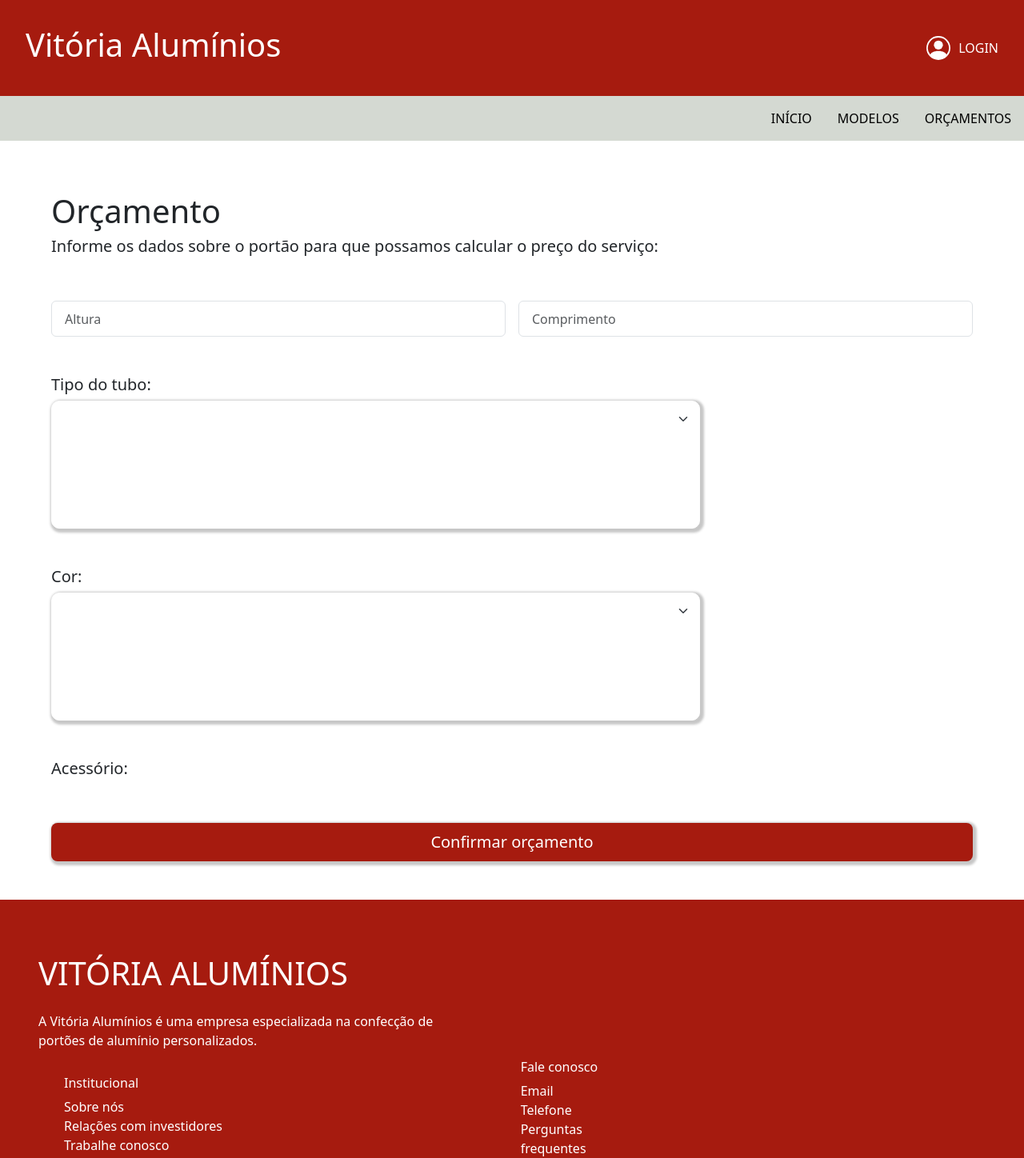
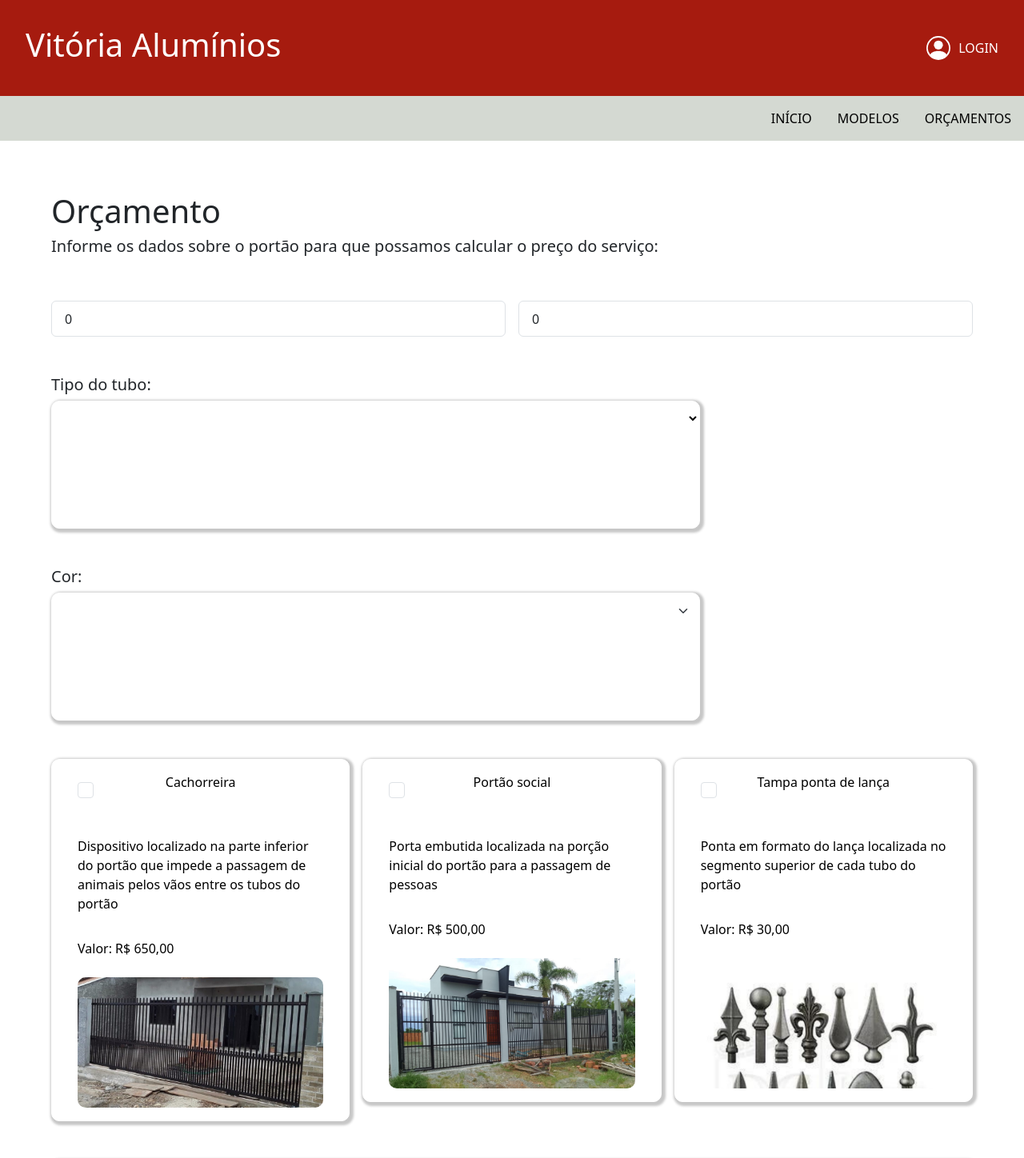
Before and after one commit to fernandapadilha/vitoria-aluminios, a Vue app: page /orcamento in a window 1280 px wide. Shown: the top 1448 px of the page at 80% size. Built offline with nearby package versions, Linux system fonts and the light colour scheme; a web font is replaced by a local one.

Commit message:
Feat: descomponentização dos campos de tubo, cor e acessórios #39

```diff
--- a/src/components/BlocoOrcamento.vue
+++ b/src/components/BlocoOrcamento.vue
@@ -1,10 +1,54 @@
 <script setup>
+import { defineProps, ref } from 'vue'
 
+const props = defineProps(['infoPortao'])
+
+function calculadoraOrcamento() {
+    const h = props.gateDetails.height
+    const l = props.gateDetails.lengthh
+    const tube = props.gateDetails.tubeSelected
+    const color = props.gateDetails.colorSelected
+    const acessories = props.gateDetails.acessoriesSelected
+
+    // CÁLCULO DOS MATERIAIS
+    // Tubo
+    localBudgetDetails.value.tubePrice = Math.ceil(3 * (h * l) / 1.8)
+    if (tube.id == 1) localBudgetDetails.value.tubePrice *= color.circleTubePrice
+    if (tube.id == 2) localBudgetDetails.value.tubePrice *= color.squareTubePrice
+
+    // Régua
+    localBudgetDetails.value.rulerPrice = h * color.rulerPrice / 6
+
+    if (h > 2.4) localBudgetDetails.value.rulerPrice += (l * color.rulerPrice / 6) * 4
+    else localBudgetDetails.value.rulerPrice += (l * color.rulerPrice / 6) * 3
+
+    // Cálculo dos acessórios
+
+    // Portão social
+    if (acessories.find((acessory) => acessory.id == 1)) {
+        localBudgetDetails.value.acessoriesPrice += (h * color.rulerPrice) + (0.8 * color.rulerPrice)
+        localBudgetDetails.value.acessoriesPrice += localBudgetDetails.value.socialGateMandatoryPrice
+    }
+
+    // Cachorreira
+    if (acessories.find((acessory) => acessory.id == 2)) {
+        if (tube.id == 1) localBudgetDetails.value.acessoriesPrice += (10 * (h * l) / 9) * color.circleTubePrice
+        else if (tube.id == 2) localBudgetDetails.value.acessoriesPrice += (10 * (h * l) / 9) * color.squareTubePrice
+
+        if (h <= 2.4) localBudgetDetails.value.acessoriesPrice += l * color.rulerPrice / 6
+    }
+
+    // Ponta de lança
+    if (acessories.find((acessory) => acessory.id == 3)) {
+        localBudgetDetails.value.acessoriesPrice += (10 * (h * l) / 1.8) * color.spearheadPrice
+    }
+}
 </script>
 
 <template>
     <main>
         <h1>Oi</h1>
+        {{ props.infoPortao }}
     </main>
 </template>
 
--- a/src/components/SelecaoAcessorio.vue
+++ b/src/components/SelecaoAcessorio.vue
@@ -1,6 +1,8 @@
 <script setup>
 import { ref } from 'vue'
-defineProps(['acessorios'])
+import { usarDadosPortao } from '@/stores/orcamento'
+
+const portao = usarDadosPortao()
 
 const acessoriosSelecionados = ref([])
 
@@ -16,7 +18,7 @@ function formatarPreco(preco) {
     <h5>Acessório:</h5>
 
     <section class="campo-selecao">
-      <template v-for="acessorio in acessorios" :key="acessorio.id">
+      <template v-for="acessorio in portao.acessorios" :key="acessorio.id">
         <section>
           <div class="campo-selecionar">
             <input
--- a/src/views/OrcamentoView.vue
+++ b/src/views/OrcamentoView.vue
@@ -1,13 +1,70 @@
 <script setup>
-import { ref } from 'vue'
-import SelecaoTubo from '../components/SelecaoTubo.vue'
-import SelecaoCor from '../components/SelecaoCor.vue'
-import SelecaoAcessorio from '../components/SelecaoAcessorio.vue'
+import { ref, computed } from 'vue'
+import { usarDadosPortao } from '@/stores/orcamento'
 import BlocoOrcamento from '@/components/BlocoOrcamento.vue'
 
+const portao = usarDadosPortao()
+
+const infoPortao = ref({
+    altura: 0,
+    comprimento: 0,
+    tuboSelecionado: {},
+    corSelecionada: {},
+    acessoriosSelecionados: []
+})
+
+const imageUrlAC = (img) => new URL(`../assets/img/${img}`, import.meta.url).href
+const imageUrlCR = computed(
+  () => new URL(`../assets/img/${infoPortao.value.corSelecionada.img}`, import.meta.url).href
+)
+const imageUrlTB = computed(
+  () => new URL(`../assets/img/${infoPortao.value.tuboSelecionado.img}`, import.meta.url).href
+)
+
+function formatarPreco(preco) {
+  return `R$ ${preco.toFixed(2).replace('.', ',')}`
+}
+
+const fraseErro = ref('')
+const mostrarCorrecao = ref(false)
 const mostrarOrcamento = ref(false)
 function componenteOrcamento() {
     mostrarOrcamento.value = !mostrarOrcamento.value
+}
+
+
+
+function verification() {
+    let sum = 0
+
+    // Height verification
+    if (gateDetails.value.height == 0 || gateDetails.value.height == '') errorSentence.value = 'Altura é um campo obrigatório'
+    else if (gateDetails.value.height < 1) errorSentence.value = 'O valor mínimo para a altura é de 1 metro'
+    else if (gateDetails.value.height > 5) errorSentence.value = 'O valor máximo para a altura é de 5 metros'
+    else sum++
+
+    // Length verification
+    if (gateDetails.value.lengthh == 0 || gateDetails.value.lengthh == '') errorSentence.value = 'Comprimento é um campo obrigatório'
+    else if (gateDetails.value.lengthh < 1) errorSentence.value = 'O valor mínimo para o comprimento é de 1 metro'
+    else if (gateDetails.value.lengthh > 10) errorSentence.value = 'O valor máximo para o comprimento é de 10 metros'
+    else sum++
+
+    // Tube and color verification
+    if (!gateDetails.value.tubeSelected || Object.keys(gateDetails.value.tubeSelected).length === 0) {
+        errorSentence.value = 'Tubo da grade é um campo obrigatório'
+    } else sum++
+
+    if (!gateDetails.value.colorSelected || Object.keys(gateDetails.value.colorSelected).length === 0) {
+        errorSentence.value = 'Cor é um campo obrigatório'
+    } else sum++
+
+    if (sum === 4) {
+        showCorrection.value = false
+        showBudget.value = true
+    } else {
+        showCorrection.value = true
+    }
+
 }
 
 </script>
@@ -20,21 +77,75 @@ function componenteOrcamento() {
             <h5>Informe os dados sobre o portão para que possamos calcular o preço do serviço:</h5>
 
             <div class="formulario-medidas">
-                <input class="form-control" type="text" name="altura" id="altura" placeholder="Altura" v-model="altura">
-                <input class="form-control" type="text" name="comprimento" id="comprimento" placeholder="Comprimento" v-model="comprimento">
+                <input class="form-control" type="text" name="altura" id="altura" placeholder="Altura" v-model="infoPortao.altura">
+                <input class="form-control" type="text" name="comprimento" id="comprimento" placeholder="Comprimento" v-model="infoPortao.comprimento">
             </div>
 
-            <SelecaoTubo/>
+            <article class="campo-informacao">
+                <h5>Tipo do tubo:</h5>
+                <section class="campo-selecao">
+                    <div>
+                        <select name="tubos" id="tubos" v-model="infoPortao.tuboSelecionado">
+                            <option v-for="tubo in portao.tubos" :key="tubo.id" :value="tubo">{{ tubo.nome }}</option>
+                        </select>
 
-            <SelecaoCor/>
+                        <div class="descricao-produto" v-if="infoPortao.tuboSelecionado.descricao">
+                            <p>{{ infoPortao.tuboSelecionado.descricao }}</p>
+                            <p>Valor: {{ formatarPreco(infoPortao.tuboSelecionado.preco) }}</p>
+                        </div>
+                    </div>
 
-            <SelecaoAcessorio/>
+                    <div v-if="infoPortao.tuboSelecionado.img">
+                        <img :src="imageUrlTB" :alt="infoPortao.tuboSelecionado.alt">
+                    </div>
+                </section>
+            </article>
+
+            <article class="campo-informacao">
+                <h5>Cor:</h5>
+                <section class="campo-selecao">
+                    <div>
+                        <select class="form-select" name="cores" id="cores" v-model="infoPortao.corSelecionada">
+                            <option v-for="cor in portao.cores" :key="cor.id" :value="cor">{{ cor.nome }}</option>
+                        </select>
+                        <div class="descricao-produto" v-if="infoPortao.corSelecionada.descricao">
+                            <p>{{ infoPortao.corSelecionada.descricao }}</p>
+                        </div>
+                    </div>
+
+                    <div v-if="infoPortao.corSelecionada.img">
+                        <img :src="imageUrlCR" :alt="infoPortao.corSelecionada.alt" />
+                    </div>
+                </section>
+            </article>
+
+            <section class="campo-selecao-acessorio">
+                <template v-for="acessorio in portao.acessorios" :key="acessorio.id">
+                    <section>
+                        <div class="campo-selecionar">
+                            <input
+                            class="form-check-input"
+                            type="checkbox"
+                            :value="acessorio"
+                            v-model="infoPortao.acessoriosSelecionados"
+                            />
+                            <p>{{ acessorio.nome }}</p>
+                        </div>
+
+                        <div class="campo-acessorio">
+                            <p>{{ acessorio.descricao }}</p>
+                            <p>Valor: {{ formatarPreco(acessorio.preco) }}</p>
+                            <img :src="imageUrlAC(acessorio.img)" :alt="acessorio.alt" />
+                        </div>
+                    </section>
+                </template>
+            </section>
 
             <div class="formulario-botao">
                 <button @click.prevent="componenteOrcamento" class="btn btn-lg btn-block">Confirmar orçamento</button>
             </div>
 
-            <BlocoOrcamento v-if="mostrarOrcamento"/>
+            <BlocoOrcamento :infoPortao="infoPortao" v-if="mostrarOrcamento"/>
 
         </fieldset>
     </form>
@@ -75,6 +186,100 @@ function componenteOrcamento() {
         box-shadow: 2px 2px 3px 3px var(--cor-sombra);
     }
 
+    .campo-informacao {
+        margin: 3rem 0;
+    }
+
+    .campo-selecao {
+        display: grid;
+        grid-template-columns: 2.5fr 1fr;
+        column-gap: 1rem;
+        height: 10rem;
+        color: var(--cor-preto);
+    }
+
+    .campo-selecao > div {
+        background-color: var(--cor-branco);
+        border: 1px solid var(--cor-branco);
+        box-shadow: 2px 2px 3px 3px var(--cor-sombra);
+        max-height: 10rem;
+    }
+
+    .campo-selecao div select {
+        width: 100%;
+        padding: .6rem 1rem;
+        background-color: var(--cor-branco);
+        border: none;
+    }
+
+    .campo-selecao > div, .campo-selecao div select, .campo-selecao div img {
+        border-radius: 10px;
+    }
+
+    .campo-selecao-acessorio {
+        display: grid;
+        grid-template-columns: 1fr 1fr 1fr;
+        align-items: start;
+        gap: 1rem;
+    }
+
+    .campo-selecao-acessorio > section {
+        display: grid;
+        align-items: center;
+        background-color: var(--cor-branco);
+        color: var(--cor-preto);
+        border: 1px solid var(--cor-branco);
+        box-shadow: 2px 2px 3px 3px var(--cor-sombra);
+        min-height: 20rem;
+    }
+
+    .campo-selecao-acessorio > section, .campo-acessorio img {
+        border-radius: 10px;
+    }
+
+    .campo-selecao-acessorio > section > div {
+        padding: 1rem 2rem;
+    }
+
+    .campo-selecionar {
+        display: grid;
+        justify-content: center;
+        align-items: center;
+    }
+
+    .campo-selecionar input {
+        position: absolute;
+        width: 20px;
+        height: 20px;
+    }
+
+    .descricao-produto {
+      padding: 1rem;
+    }
+
+    .campo-selecao > div > img {
+      width: 100%;
+      height: 100%;
+      object-fit: cover;
+    }
+
+    .campo-acessorio p {
+        padding: 0.5rem 0;
+    }
+
+    .campo-acessorio img {
+        width: 100%;
+        height: 50%;
+        object-fit: cover;
+    }
+
+    @media (max-width: 500px) {
+      .campo-selecao {
+        grid-template-columns: 1fr;
+        grid-template-rows: 1fr 1fr;
+      }
+    }
+
     @media(max-width: 630px) {
         .formulario-medidas {
             grid-template-columns: auto;
```
